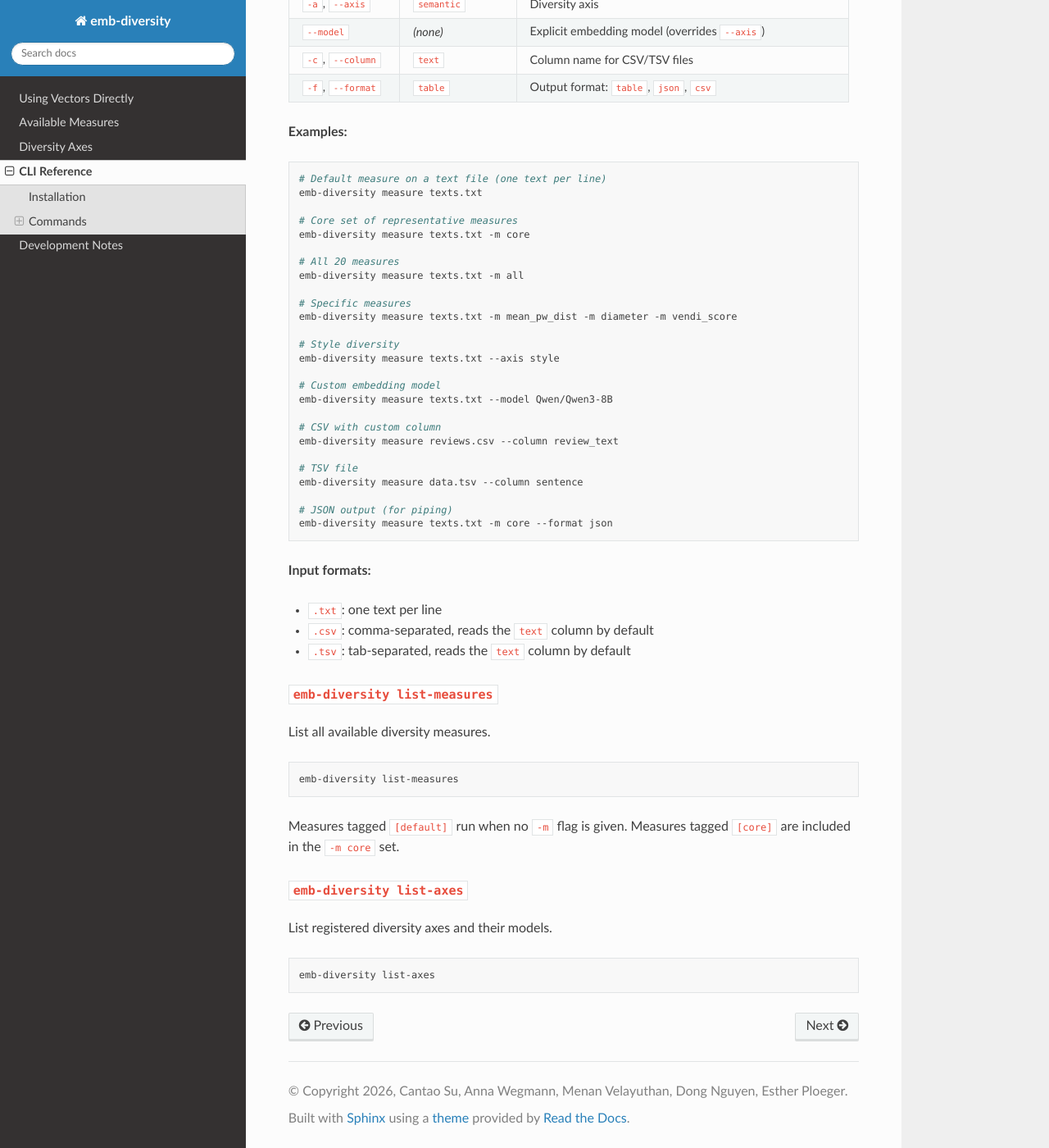
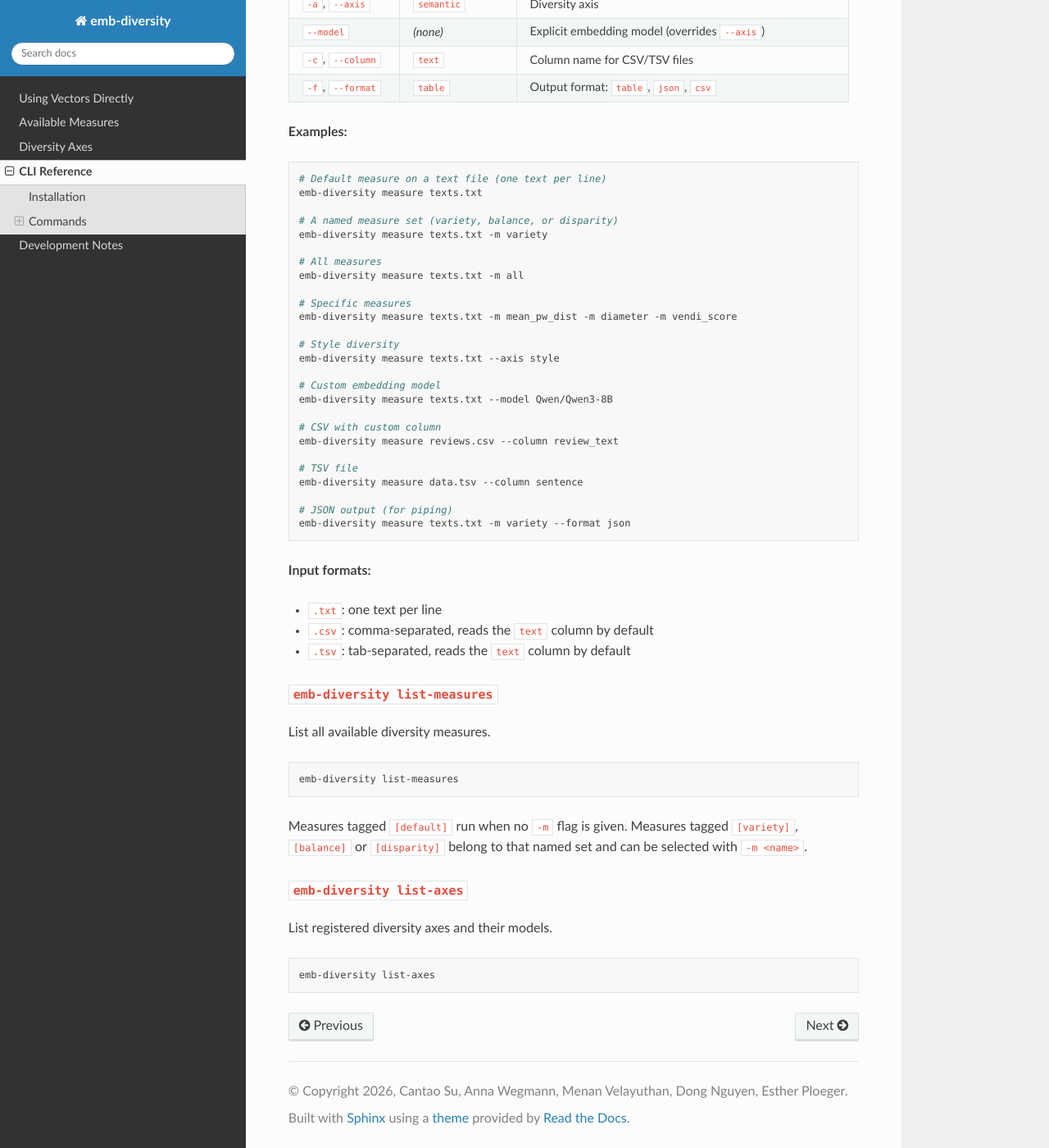
Before and after one commit to nlpsoc/emb-diversity, a Sphinx documentation site: the page built from docs/source/user-guide/cli.md, in a window 1280 px wide and 1400 px high, scrolled down 866 px. Shown: the whole window at 82% size. Built offline with Sphinx 7.4.7 and the Read the Docs theme 3.1.0, drawn with Linux system fonts in a browser that asks for light colours; pages that are not in the unit, such as notebooks, are missing from menus.

Commit message:
Make graph_entropy the default and add variety/balance/disparity sets
Changes the default measure to graph_entropy (highest aggregated
performance across the three diversity components) and introduces
component-specific named measure sets, replacing the previous curated
set.

- DEFAULT_MEASURE is now a list[str] (["graph_entropy"]) so more
  measures can be added to the default later.
- New MEASURE_SETS dict defines named sets, usable as
  measure="<name>" and CLI -m <name>:
    variety   = chamfer_dist, sum_bottleneck, mst_dispersion
    balance   = graph_entropy
    disparity = graph_entropy, mst_dispersion
  Resolution is generic: adding a set to the dict makes it work in both
  the Python API and the CLI automatically.
- Removed the previous curated set and all references to it.
- list-measures now tags each measure with the set(s) it belongs to.
- Updated docstrings, CLI help, and docs (README, cli.md, vectors.md,
  development-notes.md) accordingly.
- Added test/test_measure_sets.py covering resolution and guarding
  against typos (every set member must be a registered measure).

Behavior change: measure_diversity(texts) now returns
{'graph_entropy': ...} instead of {'log_determinant': ...}.

Co-Authored-By: Claude Opus 4.8 <noreply@anthropic.com>

````diff
--- a/docs/source/user-guide/cli.md
+++ b/docs/source/user-guide/cli.md
@@ -42,10 +42,10 @@ emb-diversity measure INPUT_FILE [OPTIONS]
 # Default measure on a text file (one text per line)
 emb-diversity measure texts.txt
 
-# Core set of representative measures
-emb-diversity measure texts.txt -m core
+# A named measure set (variety, balance, or disparity)
+emb-diversity measure texts.txt -m variety
 
-# All 20 measures
+# All measures
 emb-diversity measure texts.txt -m all
 
 # Specific measures
@@ -64,7 +64,7 @@ emb-diversity measure reviews.csv --column review_text
 emb-diversity measure data.tsv --column sentence
 
 # JSON output (for piping)
-emb-diversity measure texts.txt -m core --format json
+emb-diversity measure texts.txt -m variety --format json
 ```
 
 **Input formats:**
@@ -82,7 +82,8 @@ emb-diversity list-measures
 ```
 
 Measures tagged `[default]` run when no `-m` flag is given.
-Measures tagged `[core]` are included in the `-m core` set.
+Measures tagged `[variety]`, `[balance]` or `[disparity]` belong to that
+named set and can be selected with `-m <name>`.
 
 ### `emb-diversity list-axes`
 
````
Also changed, not shown: README.md (+3 -3 lines), docs/source/user-guide/development-notes.md (+0 -1 lines), docs/source/user-guide/vectors.md (+2 -2 lines), 4 other files.
